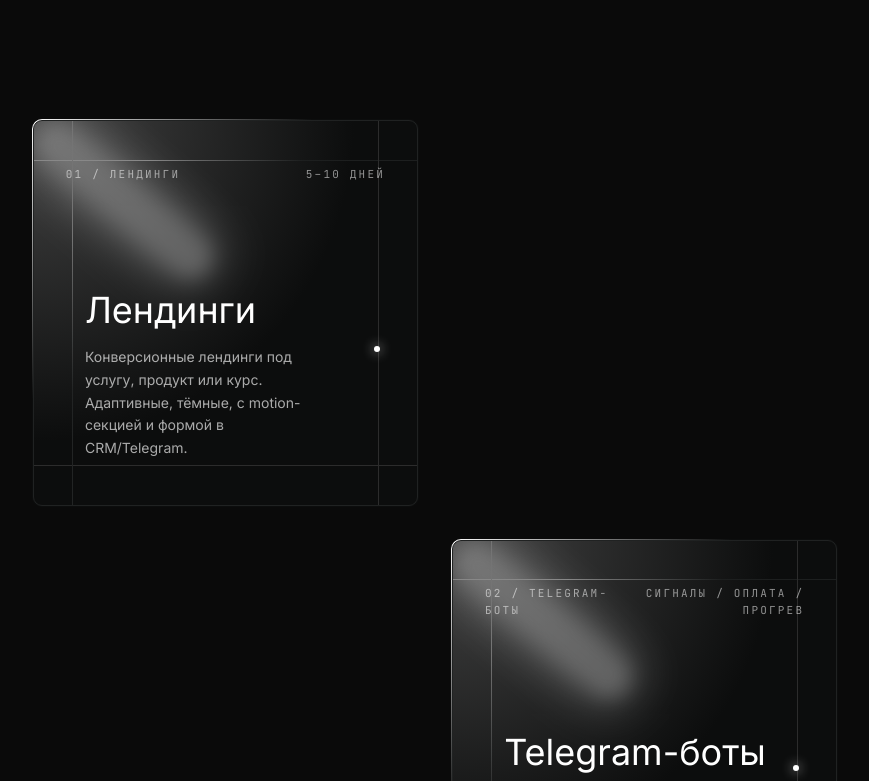
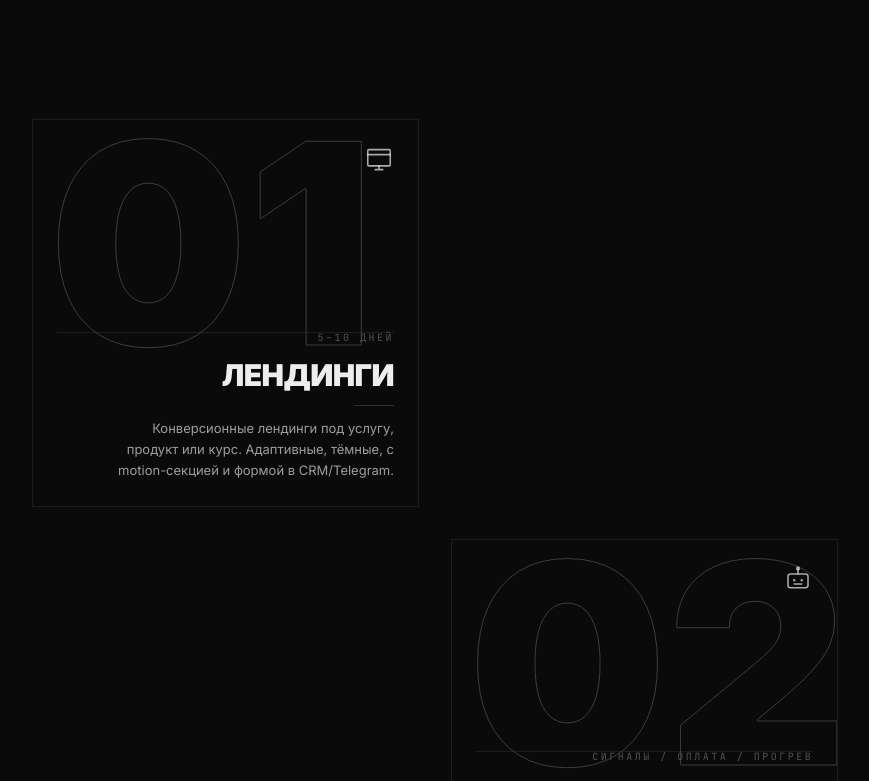
Before and after one commit to iamshouu/temat, a React (Vite) app: page / in a window 1280 px wide. Shown: the part 1319-2100 px from the top of the page, without its empty margins (237-1106 px from the left). Built offline with nearby package versions, Linux system fonts and the light colour scheme.

Commit message:
feat(services): redesign cards — outline number + line-icon + right-aligned content (editorial style)

```diff
--- a/src/components/ServiceCard.tsx
+++ b/src/components/ServiceCard.tsx
@@ -1,100 +1,68 @@
-import { motion } from 'motion/react'
+import type { ReactNode } from 'react'
 
 type Props = {
   num: string
   title: string
+  body: string
   sub: string
-  body: string
+  icon: ReactNode
 }
 
-export function ServiceCard({ num, title, sub, body }: Props) {
+export function ServiceCard({ num, title, body, sub, icon }: Props) {
   return (
-    <div
-      className="relative w-full aspect-square rounded-[10px] p-px overflow-hidden"
-      style={{
-        background: 'radial-gradient(circle 280px at 0% 0%, #FFFFFF, #0C0D0D)',
-      }}
-    >
-      {/* Точка, обегающая периметр карточки */}
-      <motion.span
+    <article className="group relative aspect-square w-full overflow-hidden border border-muted/25 bg-bg transition-colors duration-500 hover:border-muted">
+      {/* угол-подсветка на hover */}
+      <div
         aria-hidden
-        className="absolute z-30 rounded-full bg-white"
+        className="pointer-events-none absolute -top-1/3 -left-1/3 h-[140%] w-[140%] opacity-0 transition-opacity duration-700 group-hover:opacity-100"
         style={{
-          width: 6,
-          height: 6,
-          boxShadow: '0 0 12px rgba(255,255,255,0.9)',
+          background:
+            'radial-gradient(circle at 30% 30%, rgba(237,237,237,0.06), transparent 55%)',
         }}
-        animate={{
-          top: ['10%', '10%', 'calc(100% - 30px)', 'calc(100% - 30px)', '10%'],
-          right: ['10%', 'calc(100% - 35px)', 'calc(100% - 35px)', '10%', '10%'],
-        }}
-        transition={{ duration: 8, repeat: Infinity, ease: 'linear' }}
       />
 
-      {/* Внутренняя карточка */}
-      <div
-        className="relative h-full w-full overflow-hidden rounded-[9px] border border-[#202222] p-6 md:p-8 flex flex-col justify-between text-white"
+      {/* фоновая огромная цифра outline */}
+      <span
+        aria-hidden
+        className="pointer-events-none absolute -top-2 left-3 md:-top-4 md:left-4 select-none font-display leading-none"
         style={{
-          background: 'radial-gradient(circle 320px at 0% 0%, #444444, #0C0D0D)',
+          fontSize: 'clamp(150px, 28vw, 280px)',
+          fontWeight: 900,
+          fontVariationSettings: '"opsz" 32, "wght" 900',
+          color: 'transparent',
+          WebkitTextStroke: '1px #3D3D3D',
         }}
       >
-        {/* Размытый ray-glow в верхне-левой части */}
-        <div
-          aria-hidden
-          className="pointer-events-none absolute"
-          style={{
-            width: 220,
-            height: 45,
-            borderRadius: 100,
-            backgroundColor: '#C7C7C7',
-            opacity: 0.4,
-            boxShadow: '0 0 50px #FFFFFF',
-            filter: 'blur(10px)',
-            transformOrigin: '10%',
-            top: 0,
-            left: 0,
-            transform: 'rotate(40deg)',
-          }}
-        />
+        {num}
+      </span>
 
-        {/* Декоративные линии — верх / низ / лево / право, на 10% от краёв */}
-        <div
-          aria-hidden
-          className="pointer-events-none absolute left-0 top-[10%] h-px w-full"
-          style={{ background: 'linear-gradient(90deg, #888888 30%, #1D1F1F 70%)' }}
-        />
-        <div
-          aria-hidden
-          className="pointer-events-none absolute left-0 bottom-[10%] h-px w-full bg-[#2C2C2C]"
-        />
-        <div
-          aria-hidden
-          className="pointer-events-none absolute left-[10%] top-0 h-full w-px"
-          style={{ background: 'linear-gradient(180deg, #747474 30%, #222424 70%)' }}
-        />
-        <div
-          aria-hidden
-          className="pointer-events-none absolute right-[10%] top-0 h-full w-px bg-[#2C2C2C]"
-        />
+      {/* иконка в правом верхнем углу */}
+      <div className="absolute top-5 right-5 md:top-6 md:right-6 text-text/70 group-hover:text-text transition-colors duration-500">
+        {icon}
+      </div>
 
-        {/* Мета-строка */}
-        <div className="relative z-10 flex items-baseline justify-between gap-4 pt-[4%]">
-          <span className="font-mono text-[11px] uppercase tracking-[0.2em] text-white/55">
-            {num} / {title.toLowerCase()}
-          </span>
-          <span className="font-mono text-[11px] uppercase tracking-[0.2em] text-white/55 text-right">
-            {sub}
-          </span>
-        </div>
+      {/* служебная горизонтальная линия */}
+      <div
+        aria-hidden
+        className="absolute left-5 right-5 md:left-6 md:right-6 top-[55%] h-px bg-muted/25"
+      />
 
-        {/* Заголовок + описание */}
-        <div className="relative z-10 flex flex-col gap-4 pb-[4%] pl-[6%]">
-          <h3 className="font-display font-light text-3xl md:text-4xl leading-tight text-white">
-            {title}
-          </h3>
-          <p className="text-white/65 text-sm leading-relaxed max-w-[80%]">{body}</p>
-        </div>
+      {/* контент в нижней части */}
+      <div className="absolute right-5 md:right-6 bottom-5 md:bottom-6 left-5 md:left-6 flex flex-col gap-3 items-end text-right">
+        <span className="font-mono text-[10px] uppercase tracking-[0.25em] text-muted">
+          {sub}
+        </span>
+        <h3
+          className="font-display font-black uppercase tracking-[-0.02em] text-2xl md:text-3xl leading-[0.95]"
+          style={{ fontVariationSettings: '"opsz" 24, "wght" 900' }}
+        >
+          {title}
+        </h3>
+        <div className="h-px w-10 bg-muted/50" />
+        <p className="text-[13px] text-text/65 leading-relaxed max-w-[85%]">
+          {body}
+        </p>
       </div>
-    </div>
+    </article>
   )
 }
--- a/src/components/Services.tsx
+++ b/src/components/Services.tsx
@@ -2,6 +2,40 @@ import { motion } from 'motion/react'
 import { SectionLabel } from './SectionLabel'
 import { TracingBeam } from './TracingBeam'
 import { ServiceCard } from './ServiceCard'
+
+const ICON_STROKE = 'currentColor'
+
+const ICONS = {
+  landing: (
+    <svg width="30" height="30" viewBox="0 0 24 24" fill="none" stroke={ICON_STROKE} strokeWidth="1.25" strokeLinecap="round" strokeLinejoin="round" aria-hidden>
+      <rect x="3" y="4.5" width="18" height="13" rx="1" />
+      <path d="M3 8.5h18" />
+      <path d="M9 20.5h6M12 17.5v3" />
+    </svg>
+  ),
+  bot: (
+    <svg width="30" height="30" viewBox="0 0 24 24" fill="none" stroke={ICON_STROKE} strokeWidth="1.25" strokeLinecap="round" strokeLinejoin="round" aria-hidden>
+      <rect x="4" y="8" width="16" height="11" rx="2" />
+      <path d="M12 4v4" />
+      <circle cx="12" cy="3.5" r="1" />
+      <path d="M9 13h.01M15 13h.01" strokeWidth="2" />
+      <path d="M9 16h6" />
+    </svg>
+  ),
+  crm: (
+    <svg width="30" height="30" viewBox="0 0 24 24" fill="none" stroke={ICON_STROKE} strokeWidth="1.25" strokeLinecap="round" strokeLinejoin="round" aria-hidden>
+      <rect x="3" y="4" width="18" height="16" />
+      <path d="M3 9h18M9 4v16M3 14h6" />
+    </svg>
+  ),
+  custom: (
+    <svg width="30" height="30" viewBox="0 0 24 24" fill="none" stroke={ICON_STROKE} strokeWidth="1.25" strokeLinecap="round" strokeLinejoin="round" aria-hidden>
+      <path d="M8 6l-5 6 5 6" />
+      <path d="M16 6l5 6-5 6" />
+      <path d="M14 4l-4 16" />
+    </svg>
+  ),
+}
 
 const SERVICES = [
   {
@@ -9,24 +43,28 @@ const SERVICES = [
     title: 'Лендинги',
     sub: '5–10 дней',
     body: 'Конверсионные лендинги под услугу, продукт или курс. Адаптивные, тёмные, с motion-секцией и формой в CRM/Telegram.',
+    icon: ICONS.landing,
   },
   {
     id: '02',
     title: 'Telegram-боты',
     sub: 'сигналы / оплата / прогрев',
     body: 'Боты для приватных каналов, подписок, авто-сигналов и серий прогрева. Платежи через Stripe / CryptoCloud / ЮKassa.',
+    icon: ICONS.bot,
   },
   {
     id: '03',
     title: 'CRM (Bitrix / amoCRM)',
     sub: 'воронки, поля, дашборды',
     body: 'Настройка под команду трейдеров: кастомные поля сделок, авто-распределение лидов, отчёты для ментора.',
+    icon: ICONS.crm,
   },
   {
     id: '04',
     title: 'Индивидуальные решения',
     sub: 'по брифу',
     body: 'Дашборды, копитрейд-системы, личные кабинеты с подпиской, парсеры рынка. Обсуждаем под задачу.',
+    icon: ICONS.custom,
   },
 ]
 
@@ -64,7 +102,13 @@ export function Services() {
             transition={{ duration: 0.6, delay: (i % 2) * 0.1 }}
             className={`w-full md:max-w-[420px] ${positions[i]}`}
           >
-            <ServiceCard num={s.id} title={s.title} sub={s.sub} body={s.body} />
+            <ServiceCard
+              num={s.id}
+              title={s.title}
+              sub={s.sub}
+              body={s.body}
+              icon={s.icon}
+            />
           </motion.div>
           )
         })}
```
